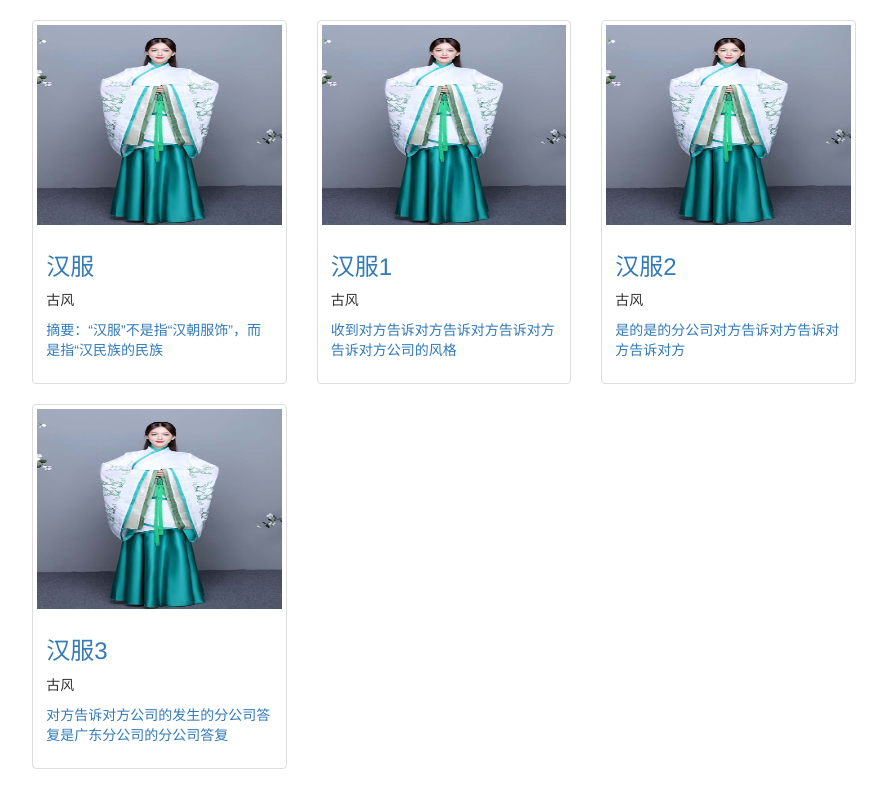
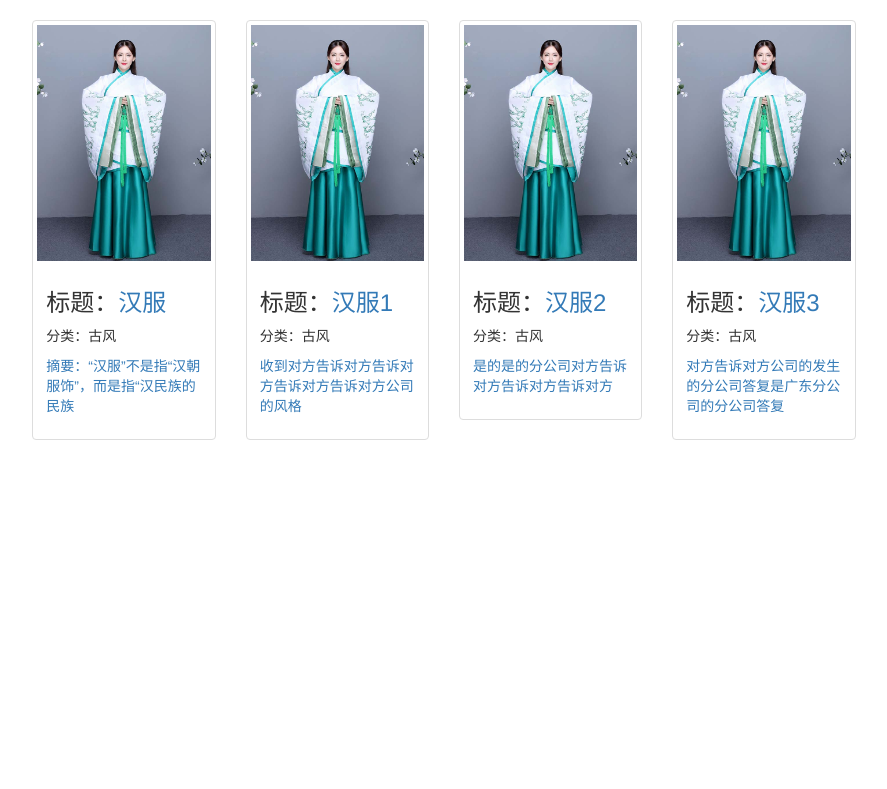
Before and after one commit to liuxin30/mysit_llg, a Django app: page /llg/1 in a window 1280 px wide. Shown: the part 54-843 px from the top of the page, without its empty margins (196-1083 px from the left). After the commit the page ends 494 px from the top, so only its background shows below. Run offline with Django 3.2, Linux system fonts and the light colour scheme; data comes from the database, SQL or seed files in the repository; both versions use the stored data as it was after the commit; some libraries are stand-ins or nearby versions.

Commit message:
[UPDATE]en

```diff
--- a/llg/models.py
+++ b/llg/models.py
@@ -1,3 +1,4 @@
+# -*- coding:utf-8 -*-
 from django.db import models
 from ckeditor.fields import RichTextField
 
--- a/llg/templates/llg/index.html
+++ b/llg/templates/llg/index.html
@@ -3,16 +3,18 @@
 {% block content %}
 <div class="container-fluid">
     <div class="row">
-        <div class="col-xs-6 col-md-2"></div>
-        <div class="col-xs-6 col-md-8">
+        <div class="col-md-2" style="color:#d5d7d8;"></div>
+        <div class="col-xs-12 col-md-8">
             <div class="row">
                 {% for article in article_list %}
-                <div class="col-sm-6 col-md-4">
+                <div class="col-sm-6 col-md-3">
                     <div class="thumbnail">
-                        <img src="{{ article.image.url }}" style="height: 200px; width: 100%; display: block;">
+                        <div class="image-display">
+                            <img src="{{ article.image.url }}" style="height: auto; width: 100%; display: block;">
+                        </div>
                         <div class="caption">
-                            <h3><a href="{% url 'llg:detail' article.id%}">{{ article.title }}</a></h3>
-                            <p>{{ article.category }}</p>
+                            <h3>标题：<a href="{% url 'llg:detail' article.id%}">{{ article.title }}</a></h3>
+                            <p>分类：{{ article.category }}</p>
                             <p><a href="{% url 'llg:detail' article.id%}">
                                 {{ article.content|truncatechars:60|safe }}</a>
                             </p>
@@ -22,7 +24,7 @@
                 {% endfor %}
             </div>
         </div>
-        <div class="col-xs-6 col-md-2"></div>
+        <div class="col-md-2"></div>
     </div>
 </div>
 {% endblock %}
--- a/templates/base.html
+++ b/templates/base.html
@@ -49,6 +49,7 @@
 </nav>
 {% block content %}{% endblock %}
 {% block script_extends %}{% endblock %}
+<div class="footer"></div>
 <script type="text/javascript" src="{% static 'jquery-1.12.4.min.js' %}"></script>
 <script type="text/javascript" src="{% static 'bootstrap/js/bootstrap.min.js' %}"></script>
 </body>
```
Also changed, not shown: llg/templates/llg/detail.html (+4 -4 lines), db.sqlite3, llg/statics/llg/llg.css (added), media/upload/9-1F515151H5_eZiRzop.jpg (added), media/upload/9-1F515151H5_loFVWq5.jpg (added), media/upload/9-1F515151H5_sbyQjzz.jpg (added).
